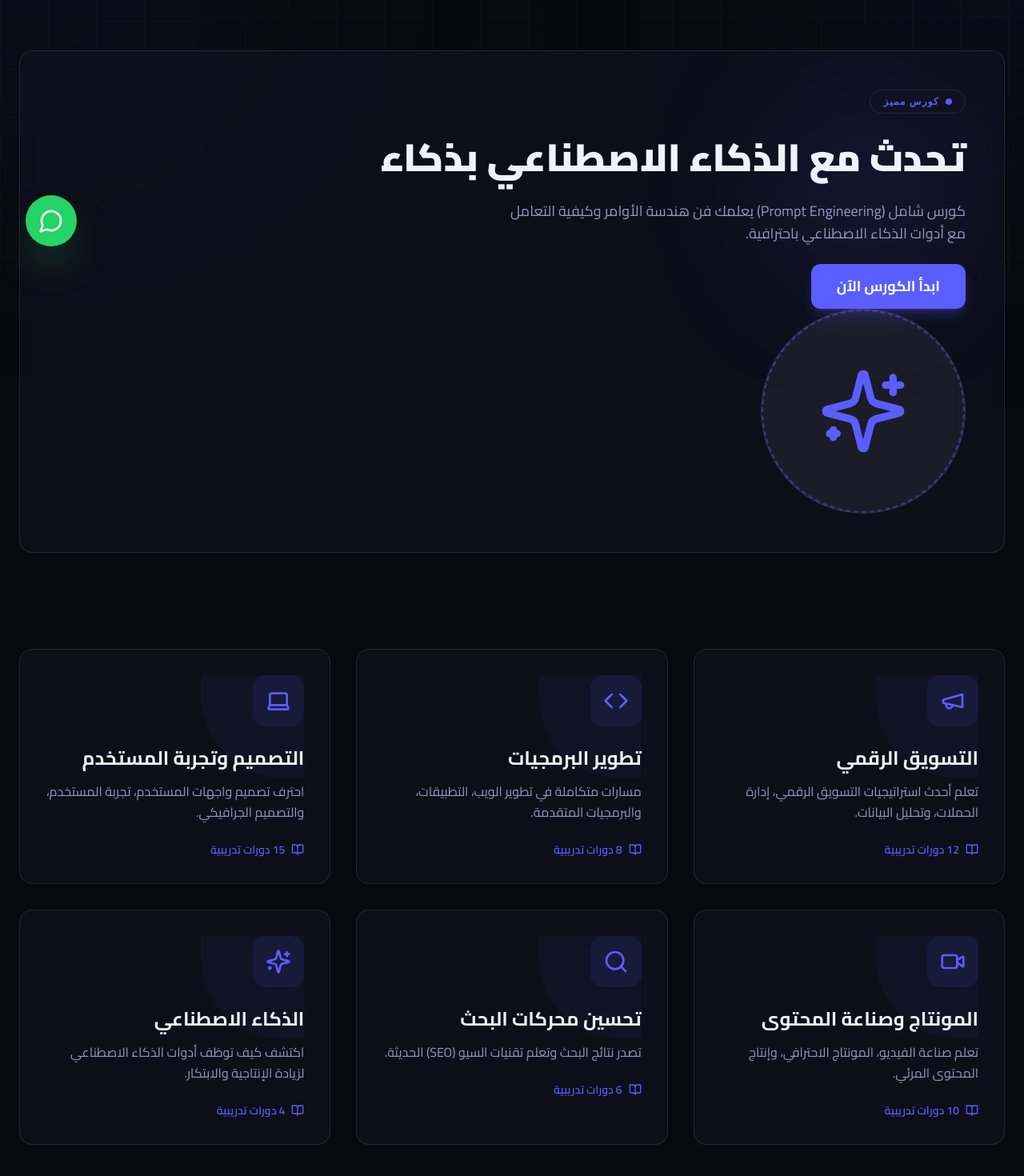
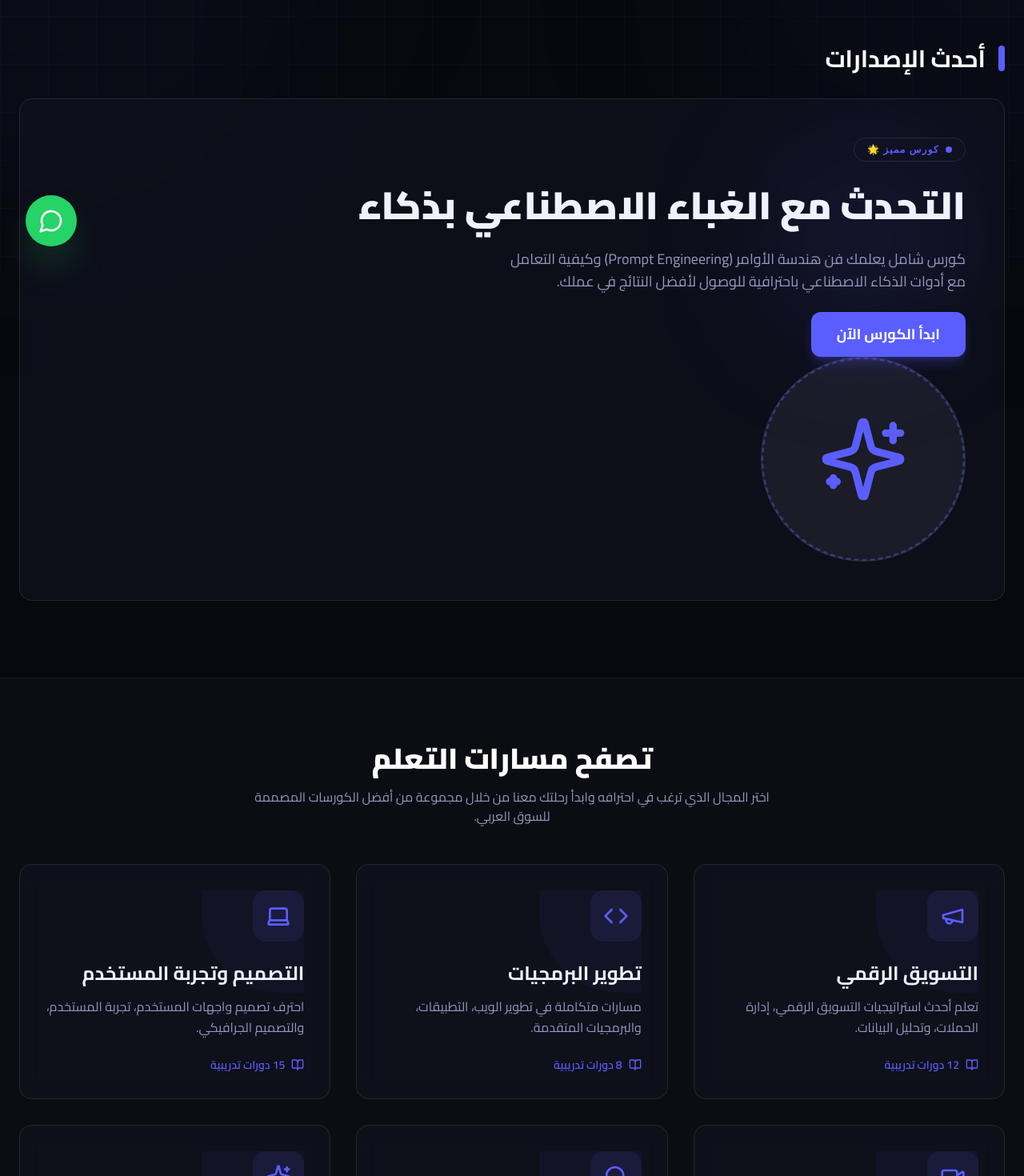
Before and after one commit to esela17/ztyx_web, a Next.js app: page /learn in a window 1280 px wide. Shown: the part 460-1930 px from the top of the page at 80% size. Built offline with nearby package versions, Linux system fonts and the light colour scheme.

Commit message:
Update learn page layout and fix image references

```diff
--- a/app/learn/page.tsx
+++ b/app/learn/page.tsx
@@ -66,7 +66,7 @@ export default function LearnPage() {
       <Navbar />
 
       {/* Hero Section */}
-      <section className="relative pt-40 pb-20 px-6 z-10">
+      <section className="relative pt-40 pb-16 px-6 z-10">
         <div className="max-w-7xl mx-auto text-center space-y-8">
           <motion.div
             initial={{ opacity: 0, y: 20 }}
@@ -88,8 +88,12 @@ export default function LearnPage() {
       </section>
 
       {/* Featured AI Course */}
-      <section className="py-10 px-6 relative z-10">
+      <section className="py-12 px-6 relative z-10">
         <div className="max-w-7xl mx-auto">
+          <div className="mb-8 flex items-center gap-4">
+             <div className="w-2 h-8 bg-[#5B5EFF] rounded-full" />
+             <h2 className="text-3xl font-bold text-white">أحدث الإصدارات</h2>
+          </div>
           <motion.div
             initial={{ opacity: 0, scale: 0.95 }}
             animate={{ opacity: 1, scale: 1 }}
@@ -100,14 +104,14 @@ export default function LearnPage() {
               <div className="absolute top-0 right-0 w-64 h-64 bg-[#5B5EFF]/10 rounded-full blur-[80px] -z-10" />
 
               <div className="space-y-6 flex-1 relative z-10">
-                <Badge className="bg-[#5B5EFF] text-white border-transparent">
-                  كورس مميز
+                <Badge className="bg-[#5B5EFF] text-white border-transparent w-max px-4 py-1.5 text-sm">
+                  كورس مميز 🌟
                 </Badge>
                 <h2 className="text-3xl md:text-5xl font-black text-[#F0F1FF] leading-tight">
-                  تحدث مع الذكاء الاصطناعي بذكاء
+                  التحدث مع الغباء الاصطناعي بذكاء
                 </h2>
                 <p className="text-[#9496C0] text-lg max-w-xl">
-                  كورس شامل (Prompt Engineering) يعلمك فن هندسة الأوامر وكيفية التعامل مع أدوات الذكاء الاصطناعي باحترافية.
+                  كورس شامل يعلمك فن هندسة الأوامر (Prompt Engineering) وكيفية التعامل مع أدوات الذكاء الاصطناعي باحترافية للوصول لأفضل النتائج في عملك.
                 </p>
                 <a
                   href="/ai-course.html"
@@ -127,8 +131,12 @@ export default function LearnPage() {
       </section>
 
       {/* Categories Grid */}
-      <section className="py-20 px-6 relative z-10">
+      <section className="py-20 px-6 relative z-10 bg-white/[0.02] border-t border-white/5 mt-12">
         <div className="max-w-7xl mx-auto">
+          <div className="mb-12 flex flex-col items-center text-center space-y-4">
+             <h2 className="text-3xl md:text-4xl font-black text-white">تصفح مسارات التعلم</h2>
+             <p className="text-[#9496C0] max-w-2xl">اختر المجال الذي ترغب في احترافه وابدأ رحلتك معنا من خلال مجموعة من أفضل الكورسات المصممة للسوق العربي.</p>
+          </div>
           <div className="grid md:grid-cols-2 lg:grid-cols-3 gap-8">
             {categories.map((category, index) => (
               <motion.div
--- a/app/media-production/page.tsx
+++ b/app/media-production/page.tsx
@@ -37,7 +37,7 @@ export default function MediaProductionPage() {
       <ScrollExpandMedia
         mediaType="video"
         mediaSrc="https://me7aitdbxq.ufs.sh/f/2wsMIGDMQRdYuZ5R8ahEEZ4aQK56LizRdfBSqeDMsmUIrJN1"
-        bgImageSrc="/category/Gemini_Generated_Image_j67acfj67acfj67a copy.png"
+        bgImageSrc="/category/Screenshot 2026-04-21 134338.png"
         title="الإنتاج المرئي"
         date="Visual Storytelling"
         scrollToExpand="اسحب للأسفل لمشاهدة سحر العدسة"
--- a/app/work/page.tsx
+++ b/app/work/page.tsx
@@ -42,7 +42,7 @@ export default function WorkPage() {
       <ScrollExpandMedia
         mediaType="image"
         mediaSrc="/category/Screenshot 2026-04-21 134241.png"
-        bgImageSrc="/category/Gemini_Generated_Image_j67acfj67acfj67a copy.png"
+        bgImageSrc="/category/Screenshot 2026-04-21 134338.png"
         title="أعمالنا الإبداعية"
         date="Digital Excellence"
         scrollToExpand="اسحب للأسفل لاستكشاف عالمنا"
--- a/components/ui/motion-footer.tsx
+++ b/components/ui/motion-footer.tsx
@@ -188,7 +188,7 @@ const MagneticButton = React.forwardRef<HTMLElement, MagneticButtonProps>(
       }, element);
 
       return () => ctx.revert();
-    },[]);
+    }, []);
 
     const Comp = Component as any;
     return (
@@ -271,7 +271,7 @@ export function CinematicFooter() {
     }, wrapperRef);
 
     return () => ctx.revert();
-  },[]);
+  }, []);
 
   const scrollToTop = () => {
     window.scrollTo({ top: 0, behavior: "smooth" });
--- a/constants/portfolio.ts
+++ b/constants/portfolio.ts
@@ -153,7 +153,7 @@ export const portfolioData: PortfolioItem[] = [
     id: "20",
     title: "مستقبل الذكاء الاصطناعي",
     category: "Software Development",
-    image: "/category/Gemini_Generated_Image_j67acfj67acfj67a copy.png",
+    image: "/category/Screenshot 2026-04-21 134338.png",
     description: "دمج تقنيات الـ AI في تشخيص وتحليل البيانات الطبية."
   }
 ];
```
